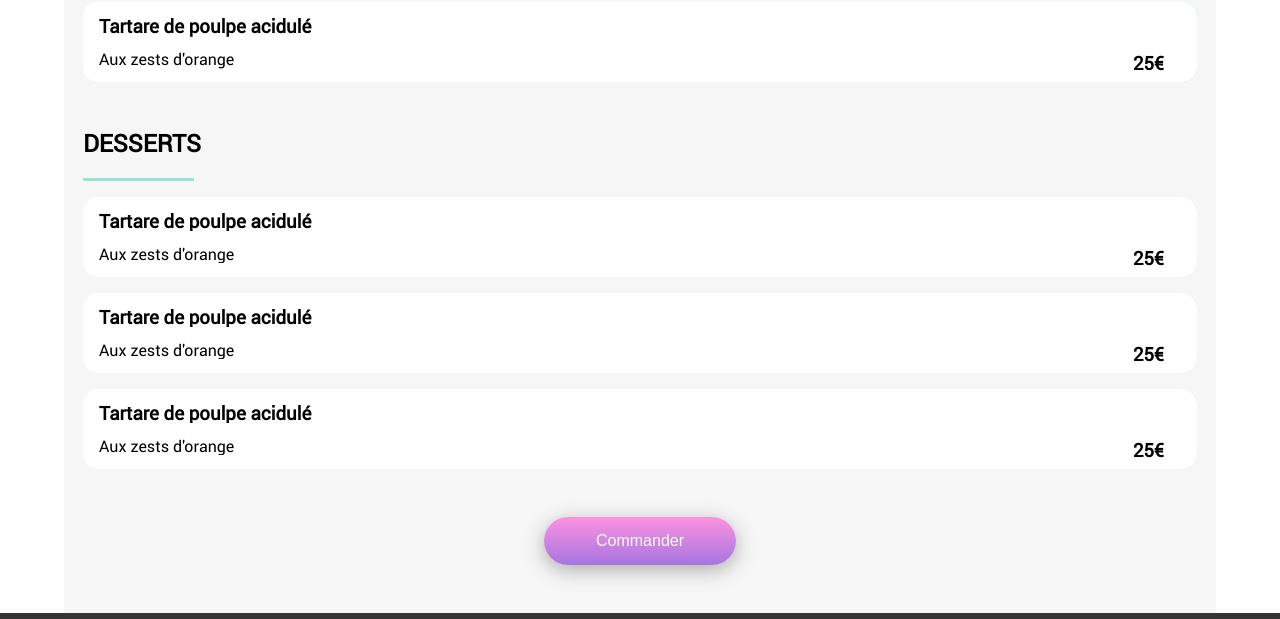
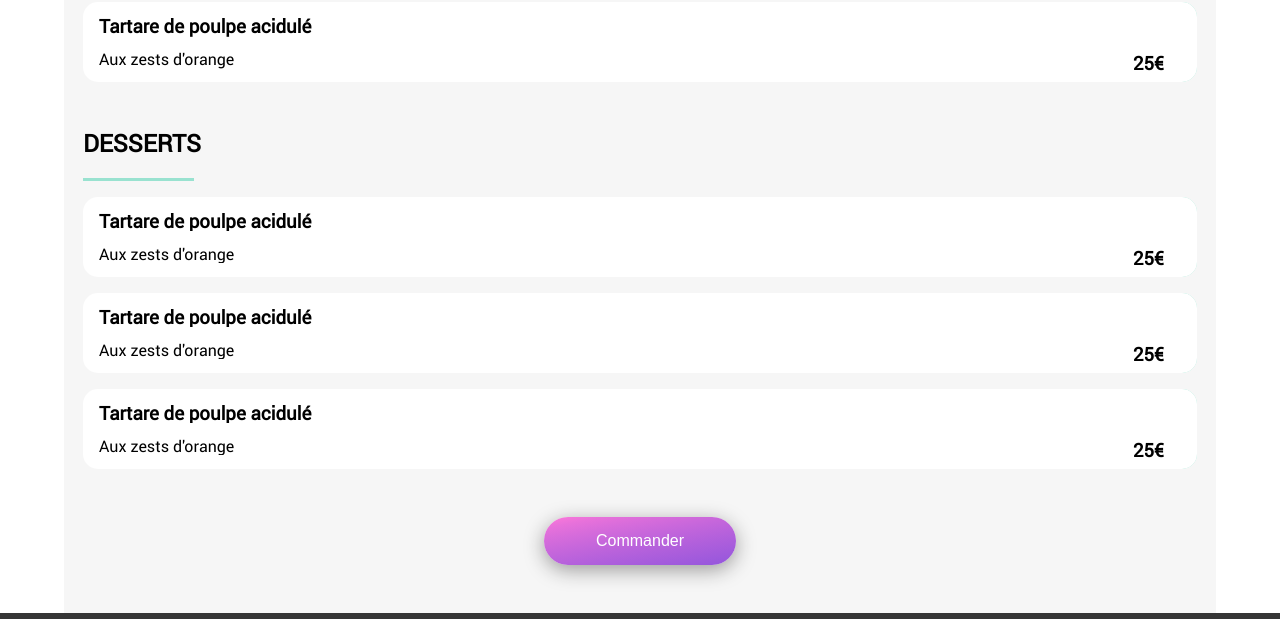
Before and after one commit to FlorenceMARTIN79/MartinFlorence_3_23062021, a website: page page-restaurant-alafrancaise.html in a window 1280 px wide. Shown: the part 1579-2198 px from the top of the page. Drawn offline with Linux system fonts and the light colour scheme; files whose address does not match are found by name; a web font is replaced by a local one.

Commit message:
add dvts to lighten the buttons on hover with darker shadow ; still needs improvement

```diff
--- a/sass/components/_button.scss
+++ b/sass/components/_button.scss
@@ -1,6 +1,6 @@
 /*layout of the buttons*/
 button {
-    background: linear-gradient(to top, $color-primary, $color-secondary);
+    background: linear-gradient(/*to top, $color-primary, $color-secondary/*180deg, $color-secondary, $color-primary 60%*/.47turn, $color-secondary, 40%, $color-primary);
     border: none;
     color: white;
     border-radius: 25px;
@@ -10,11 +10,12 @@ button {
     padding-right: 20px;
     cursor: pointer;
     font-size: 1rem;
+    font-weight: 520;
     box-shadow: 0 5px 20px rgb(155, 154, 154);
-    opacity: 0.8;
+    opacity: 1;
 
     &:hover {
-        opacity: 1;
+        opacity: 0.8;
         transition: opacity 400ms;
     }
 }
--- a/sass/pages/_page-restaurant.scss
+++ b/sass/pages/_page-restaurant.scss
@@ -112,7 +112,7 @@
         display: flex;
         flex-direction: column;
         height: 100%;
-        width: 75%;
+        /*width: 75%;*/
         justify-content: space-evenly;
 
         h3, p {
```
Also changed, not shown: public/css/style.css, 1 other file.
